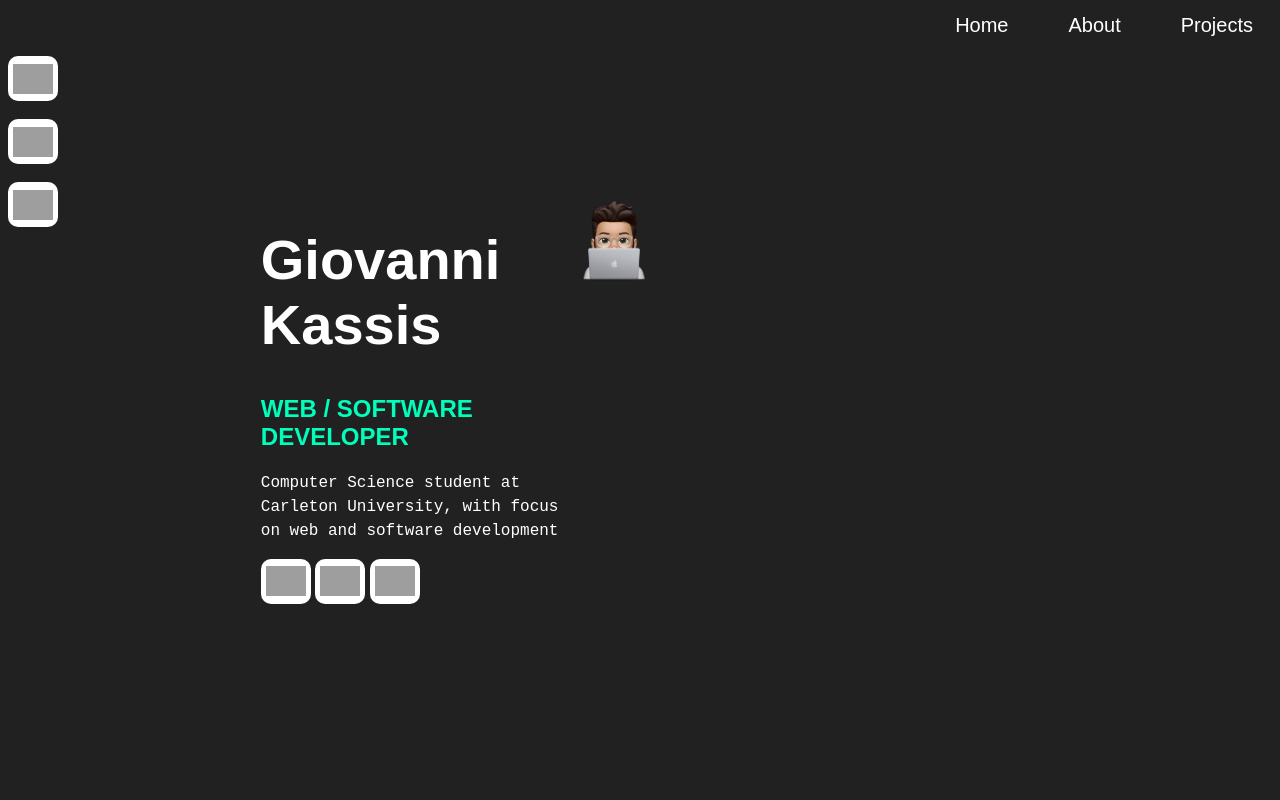
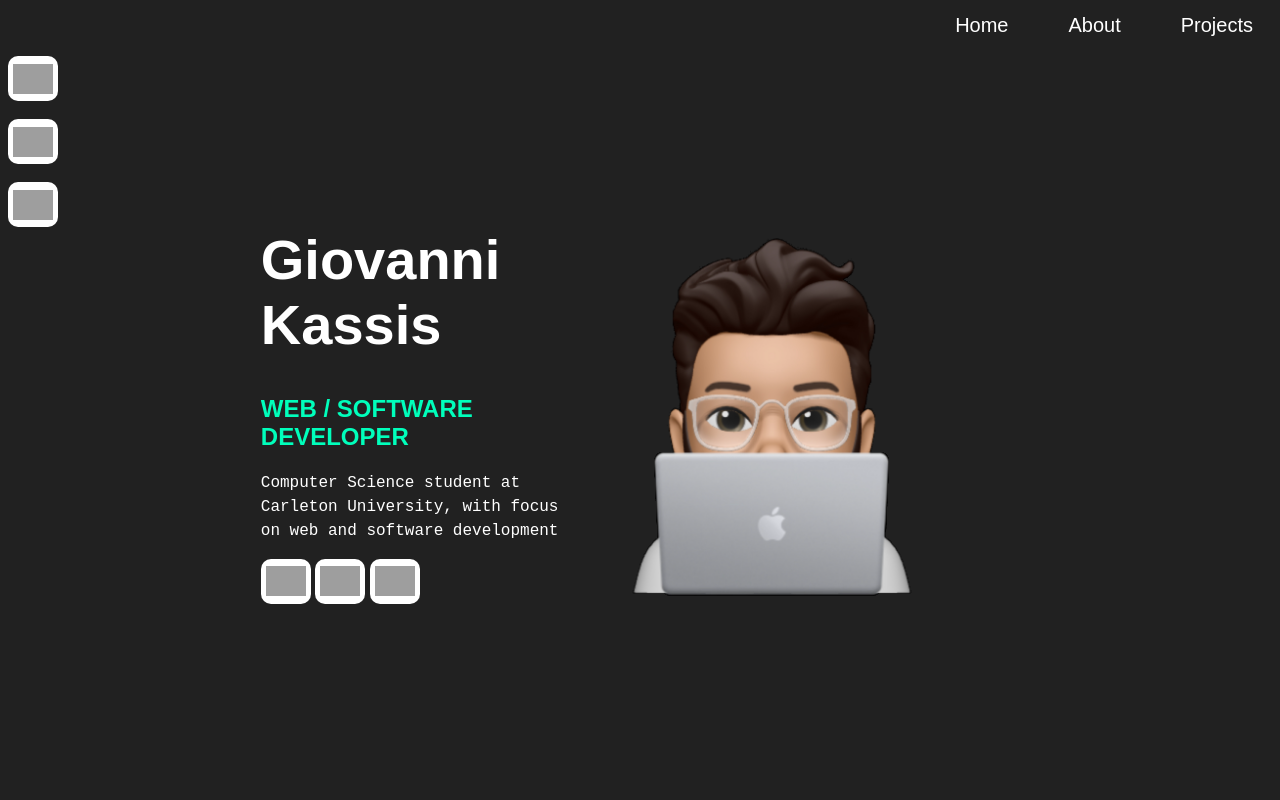
Before and after one commit to g-kassis/Website, a website: page index.html in a window 1280 px wide. Shown: the top 800 px of the page. Drawn offline with Linux system fonts and the light colour scheme; grey boxes are pictures that could not be loaded.

Commit message:
Update index.html

```diff
--- a/index.html
+++ b/index.html
@@ -49,7 +49,7 @@
             <br>
         </div>
         <div class = right style="width:450px; float:right;">
-            <img src = views/memoji.png id="homeImg" style="width:90px;">
+            <img src = views/memoji.png id="homeImg" style="width:90%;">
         </div>
 
     </div>
```
